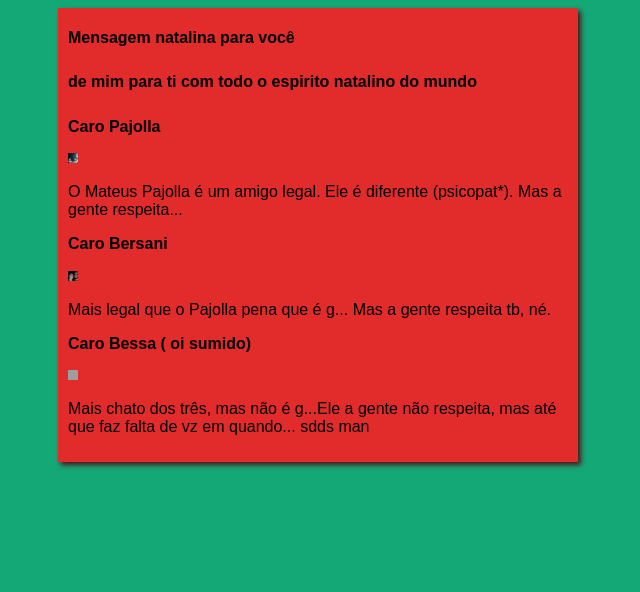
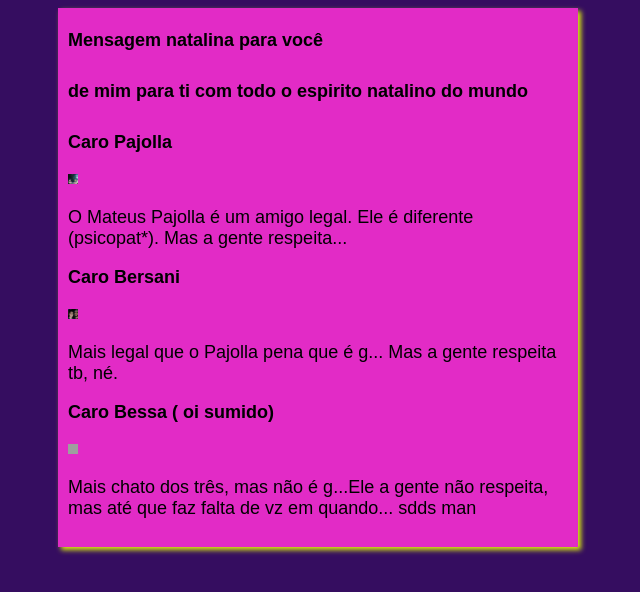
Before and after one commit to Chdrwy/Oi_amigo, a plain HTML site: page index.html in a window 1280 px wide. Shown: the whole page, without its empty margins (322-962 px from the left). Drawn offline with Linux system fonts and the light colour scheme; grey boxes are pictures that could not be loaded.

Commit message:
Update style.css

```diff
--- a/estilos/style.css
+++ b/estilos/style.css
@@ -1,14 +1,14 @@
 *{
     font-family: Arial, Helvetica, sans-serif;
-    font-size: 16px;
+    font-size: 18px;
 }
 body{
-    background-color:rgb(21, 168, 119);
+    background-color:rgb(53, 13, 96);
 }
 main{
-    background-color:rgb(226, 43, 43) ;
+    background-color:rgb(226, 43, 198) ;
     width: 500px;
     margin: auto;
     padding: 10px;
-    box-shadow: 3px 3px 5px rgb(77, 18, 29);
+    box-shadow: 3px 3px 5px rgb(218, 237, 16);
 }
```
